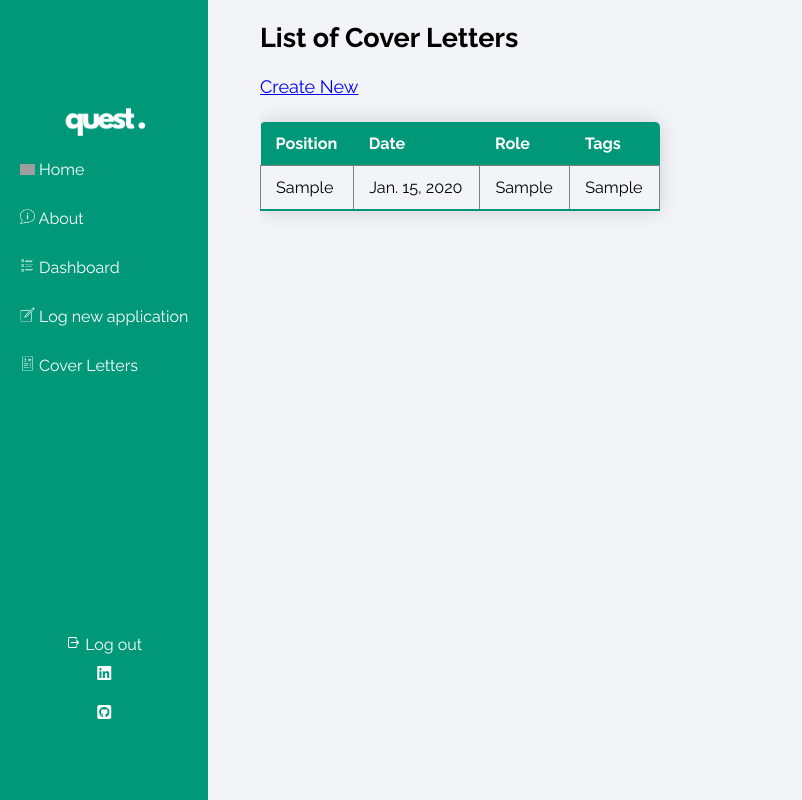
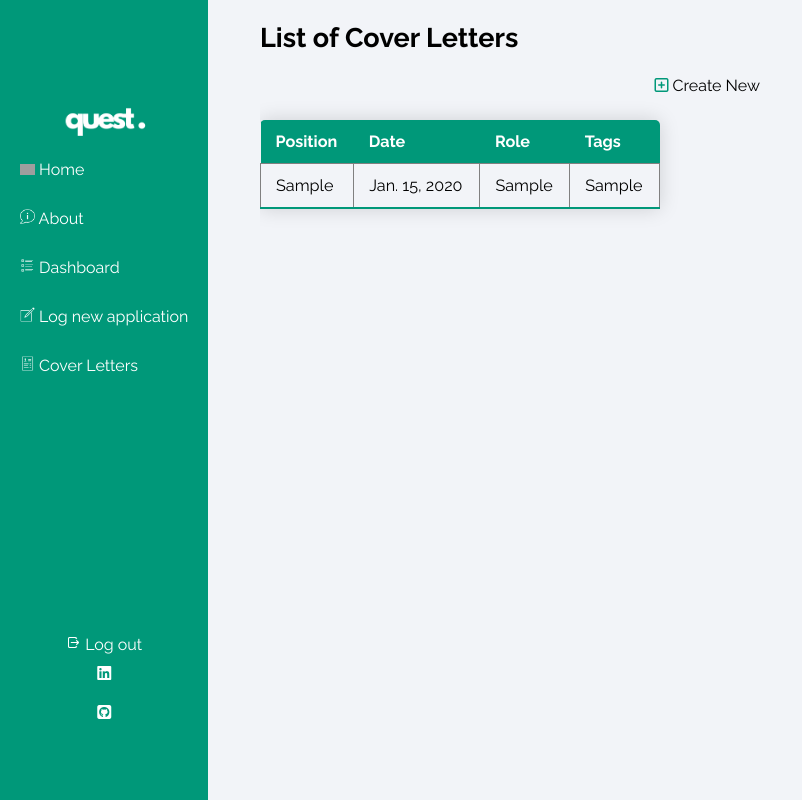
Before and after one commit to SoundaryaNattuva/leet-code-buddy, a Django app: page /coverletters/ in a window 1280 px wide. Shown: the whole page, without its empty margins (0-802 px from the left). Run offline with Django 4.2, Linux system fonts and the light colour scheme; tables that the repository leaves empty hold one stand-in row (values such as "Sample post"); some libraries are stand-ins or nearby versions; grey boxes are pictures that could not be loaded.

Commit message:
create create new button for cover letters

```diff
--- a/main_app/static/css/app-index.css
+++ b/main_app/static/css/app-index.css
@@ -52,3 +52,14 @@ table a:visited {
   color: rgb(0, 0, 0);
   text-decoration: none;
 }
+
+.top-row{
+  font-size: 16px;
+  text-align: right;
+  width: 500px;
+}
+
+.top-row a{
+  color: #000000;
+  text-decoration: none;
+}
--- a/main_app/templates/coverletters/cl-index.html
+++ b/main_app/templates/coverletters/cl-index.html
@@ -12,7 +12,7 @@
 <section class="card-container">
   <h1>List of Cover Letters</h1>
   <div class="top-row">
-    <a href="{% url 'cl-create' %}"> Create New </a>
+    <a href="{% url 'cl-create' %}"><i class="fa-regular fa-square-plus" style="color: #009879"></i> Create New </a>
   </div>
   <div class="dashboard-table">
     <table class="content-table">
```
